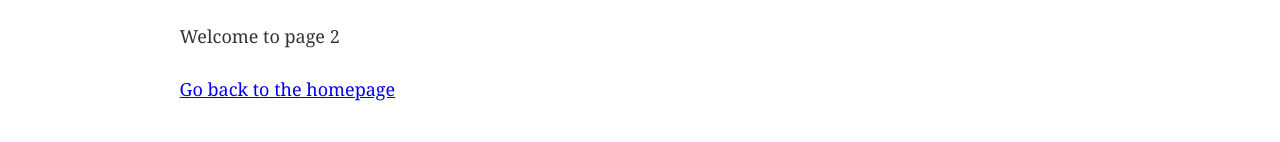
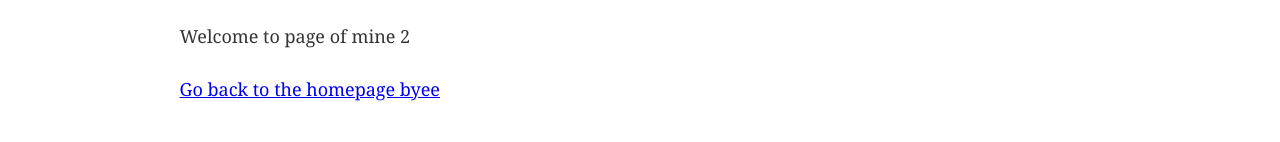
Before and after one commit to SumitTiwariii/gatsby-starter-default, a Gatsby site: page /page-2 in a window 1280 px wide. Shown: the part 170-312 px from the top of the page. Built offline with nearby package versions, Linux system fonts and the light colour scheme; Gatsby itself is replaced by a stand-in of ours.

Commit message:
Update page-2.js

```diff
--- a/src/pages/page-2.js
+++ b/src/pages/page-2.js
@@ -8,8 +8,8 @@
   <Layout>
     <Seo title="Page two" />
     <h1>Hi from the second page</h1>
-    <p>Welcome to page 2</p>
-    <Link to="/">Go back to the homepage</Link>
+    <p>Welcome to page of mine 2</p>
+    <Link to="/">Go back to the homepage byee</Link>
   </Layout>
 )
 
```
